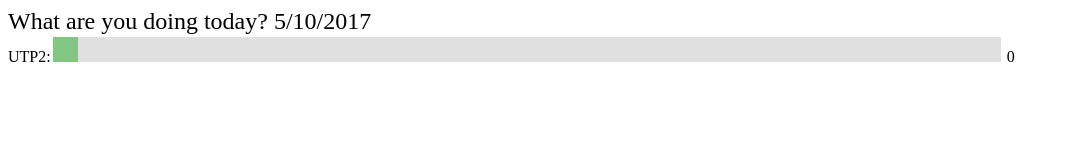
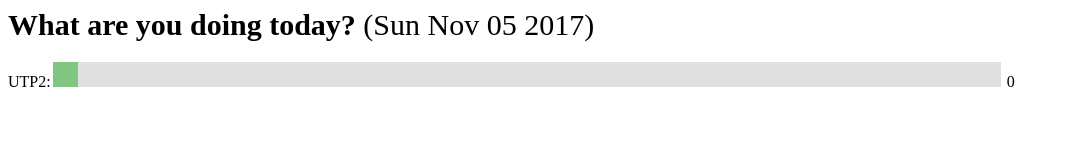
Before and after one commit to willplatts/willplatts.github.io, a plain HTML site: page timesheet.html in a window 1280 px wide. Shown: the whole page, without its empty margins (0-1070 px from the left). Drawn offline with Linux system fonts and the light colour scheme.

Commit message:
Setting title properly. Adding 't' parameter which offsets selected time in milliseconds

```diff
--- a/timesheet.html
+++ b/timesheet.html
@@ -4,12 +4,44 @@
 	<title>What's going on?</title>
 
 	<script>
-		var nowDate;
+        //!< The time now. Also store date, month, year
+		var nowTime;
+        var nowDate;
+        var nowMonth;
+        var nowYear;
+
+        //!< Selected time. Also store date, month, year
+        var selTime;
+        var selDate;
+        var selMonth;
+        var selYear;
 
 		//!< Function called when page is loaded
+        //!< 1. Get the current time
+        //!< 2. Get the selected time
 		function onLoad()
 		{
-			nowDate = new Date();
+            // Get current time
+			nowTime = new Date();
+            nowDate = nowTime.getDate();
+            nowMonth = nowTime.getMonth();
+            nowYear = nowTime.getFullYear();
+
+            // Get selected time
+            var timeOffset = gup('t', null);
+            selTime = new Date();
+            if (timeOffset == null)
+            {
+                selTime.setTime(nowTime.getTime());
+            }
+            else
+            {
+                selTime.setTime(nowTime.getTime() + parseInt(timeOffset));
+            }
+            selDate = selTime.getDate();
+            selMonth = selTime.getMonth();
+            selYear = selTime.getFullYear();
+
 			setTitle();
 
 			var slider = document.getElementById("myRange");
@@ -24,18 +56,43 @@
 		//!< Set title
 		function setTitle()
 		{
-			document.getElementById("title").innerHTML = "What are you doing today? "
-							+ nowDate.getDate() + "/"
-							+ nowDate.getMonth() + "/"
-							+ nowDate.getFullYear();
+            var text;
+            if ((selDate==nowDate) && (selMonth==nowMonth) && (selYear==nowYear))
+            {
+                //today is selected
+                text = "<strong>What are you doing today?</strong> ";
+            }
+            else if (selTime.getTime() < nowTime.getTime())
+            {
+                // not today, in the past
+                text = "<strong>What were you doing?</strong> ";
+            }
+            else
+            {
+                // Must be in the future
+                text = "<strong>What will you be doing?</strong> ";
+            }
+            text += "(" + selTime.toDateString() + ")";
+			document.getElementById("title").innerHTML = text;
 		}
+
+        //!< Function to get parameter from URL
+        function gup( name, url )
+        {
+            if (!url) url = location.href;
+            name = name.replace(/[\[]/,"\\\[").replace(/[\]]/,"\\\]");
+            var regexS = "[\\?&]"+name+"=([^&#]*)";
+            var regex = new RegExp( regexS );
+            var results = regex.exec( url );
+            return results == null ? null : results[1];
+        }
 
 
 	</script>
 
 	<style>
 		#title {
-			font-size: 24px;
+			font-size: 30px;
 		}
 		#slidecontainer {
 		    width: 100%; /* Width of the outside container */
@@ -80,7 +137,7 @@
 </head>
 <body onload="onLoad()">
 
-	<div id="title">What are you doing?</div>
+	<div id="title">What are you doing?</div><br />
 
 	<div id="slidecontainer">
 		<span id="jobno">UTP2:</span><input type="range" min="0.0" max="10.0" value="0.0" step="0.1" class="slider" id="myRange"> <span id="demo"></span>
```
